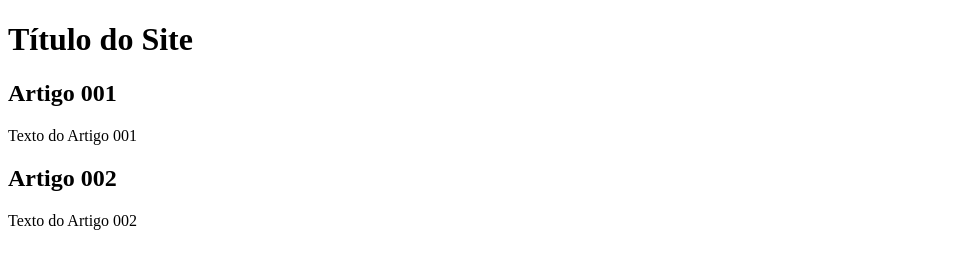
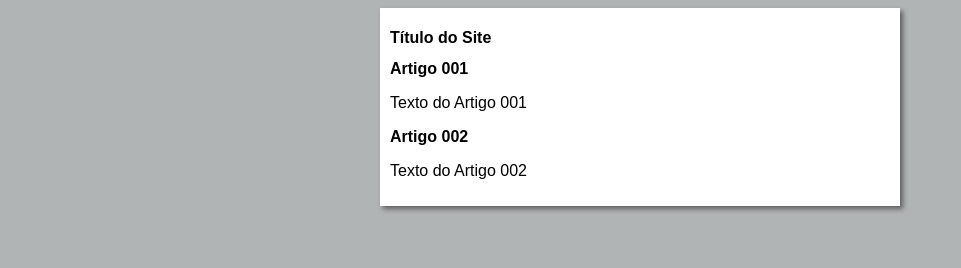
Before and after one commit to mmgoto/projeto-site, a plain HTML site: page index.html in a window 1280 px wide. Shown: the whole page, without its empty margins (0-961 px from the left). Drawn offline with Linux system fonts and the light colour scheme.

Commit message:
criando design

```diff
--- /dev/null
+++ b/estilos/style.css
@@ -0,0 +1,16 @@
+*{
+    font-family: Arial, Helvetica, sans-serif;
+    font-size: 16px;
+}
+
+body{
+    background-color: rgb(177, 180, 180);
+}
+
+main{
+    background-color: white;
+    width: 500px;
+    margin: auto;
+    padding: 10px;
+    box-shadow: 3px 3px 5px rgba(0, 0, 0, 0.473);
+}
--- a/index.html
+++ b/index.html
@@ -4,6 +4,7 @@
     <meta charset="UTF-8">
     <meta name="viewport" content="width=device-width, initial-scale=1.0">
     <title>Título</title>
+    <link rel="stylesheet" href="estilos/style.css">
 </head>
 <body>
     <main>
```
